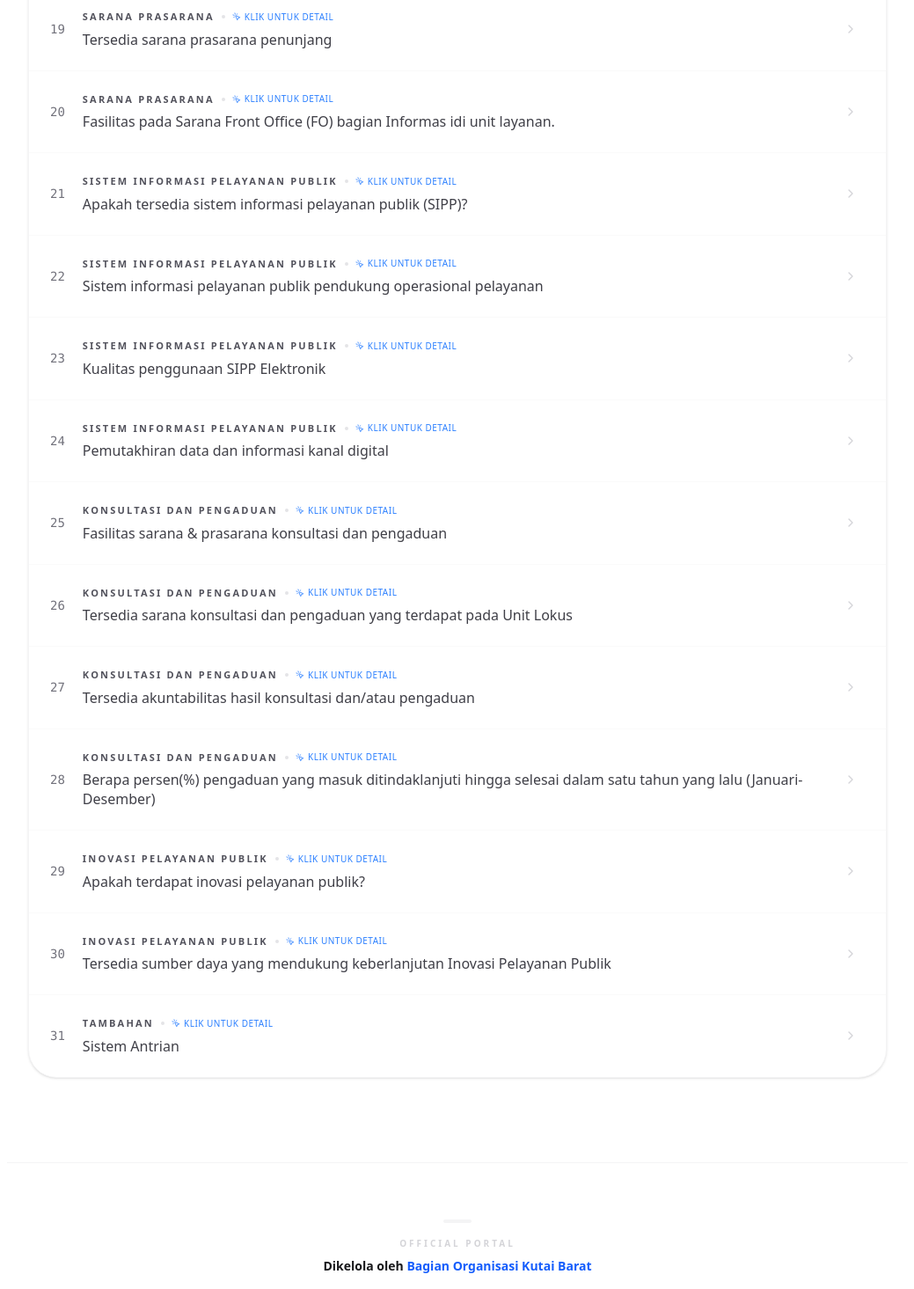
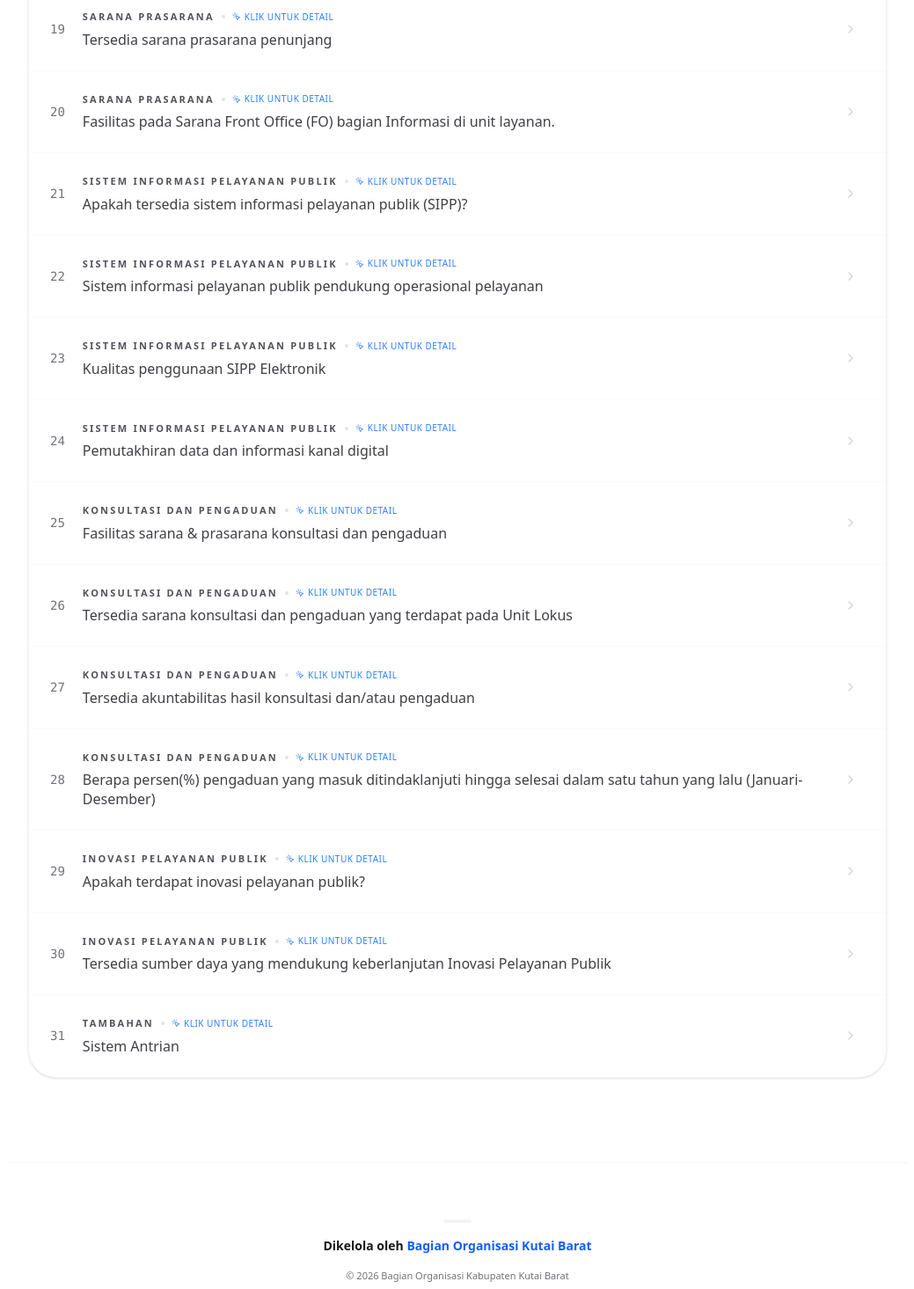
Before and after one commit to brayenid/pekppp-guide, a React (Vite) app: page / in a window 1280 px wide. Shown: the part 2480-3945 px from the top of the page at 88% size, without its empty margins (120-1159 px from the left). Built offline with nearby package versions, Linux system fonts and the light colour scheme.

Commit message:
fix: typos

```diff
--- a/src/App.tsx
+++ b/src/App.tsx
@@ -70,16 +70,15 @@ function App() {
         <footer className="max-w-5xl mx-auto px-6 py-16 mt-12 border-t border-zinc-100 text-center">
           <div className="flex flex-col items-center gap-2">
             <div className="w-8 h-1 bg-zinc-100 rounded-full mb-2" />
-            <p className="text-[10px] font-black uppercase tracking-[0.3em] text-zinc-300">Official Portal</p>
             <p className="text-sm font-bold text-zinc-900">
               Dikelola oleh <span className="text-blue-600">Bagian Organisasi Kutai Barat</span>
             </p>
-            <p className="text-[10px] text-zinc-400 font-medium mt-2">© 2026 Pemerintah Kabupaten Kutai Barat</p>
+            <p className="text-[11px] text-zinc-500 mt-2">© 2026 Bagian Organisasi Kabupaten Kutai Barat</p>
           </div>
         </footer>
 
         {/* --- FLOATING CTA WITH ROTATING GLOW --- */}
-        <div className="fixed bottom-0 left-0 right-0 p-4 md:p-6 z-[90] pointer-events-none flex justify-center md:justify-end">
+        <div className="fixed bottom-0 left-0 right-0 p-4 md:p-6 z-90 pointer-events-none flex justify-center md:justify-end">
           <motion.a
             href={DRIVE_UPLOAD_URL}
             target="_blank"
--- a/src/components/ImageGallery.tsx
+++ b/src/components/ImageGallery.tsx
@@ -19,7 +19,7 @@ export const ImageGallery: React.FC<Props> = ({ images, onImageClick }) => {
           <img
             src={img.url}
             alt={img.caption}
-            className="w-full h-48 object-cover transition-all duration-500 group-hover:scale-105 group-hover:brightness-90"
+            className="w-full h-56 object-cover transition-all duration-500 group-hover:scale-105 group-hover:brightness-90"
             loading="lazy"
             onError={(e) => {
               ;(e.target as HTMLImageElement).src = 'https://via.placeholder.com/600x400?text=Dokumen+PEKPPP'
--- a/src/data/pekppp.json
+++ b/src/data/pekppp.json
@@ -47,8 +47,8 @@
   {
     "id": "5",
     "aspek": "Kebijakan Pelayanan",
-    "pertanyaan": " Pemenuhan siklus Maklumat Pelayanan (ketersediaan, penetapan, dan publikasi)",
-    "buktiDukung": "Dokumen pengesahan Maklumat Pelayanan; Foto atau screenshot dari berbagai bentuk publikasi Maklumat Pelayan yang dimiliki.",
+    "pertanyaan": "Pemenuhan siklus Maklumat Pelayanan (ketersediaan, penetapan, dan publikasi)",
+    "buktiDukung": "Dokumen pengesahan Maklumat Pelayanan; Foto atau screenshot dari berbagai bentuk publikasi Maklumat Pelayanan yang dimiliki.",
     "images": [
       { "url": "/images/kebijakan-pelayanan/5/maklumat.png", "caption": "Maklumat Pelayanan" },
       { "url": "/images/kebijakan-pelayanan/5/maklumat-ig.png", "caption": "Maklumat Pelayanan di Instagram" },
@@ -70,7 +70,7 @@
     "id": "7",
     "aspek": "Kebijakan Pelayanan",
     "pertanyaan": "Jumlah media publikasi hasil SKM",
-    "buktiDukung": "Meliputi: Foto atau screenshot dari berbagai bentuk publikasi hasil SKM yang dimiliki. Publikasi informasi SKM adalah tersedianya informasi terkait metode, proses, dan hasil SKM untuk diketahui seluruh lapisan masyarakat. Media Publikasi dapat diakses melalui: Media cetak berupa brosur, leaflet, majalah, pamflet, buku saku, papan pengumuman; Media elektronik berupa TV, monitor, Kios-K;Media sosial berupa Facebook, Instagram, Twitter, Whatsapp, dll; Website; Aplikasi yang bisa diunduh; Papan reklame berupa Videotron, billboard, baliho, dll.",
+    "buktiDukung": "Meliputi: Foto atau screenshot dari berbagai bentuk publikasi hasil SKM yang dimiliki. Publikasi informasi SKM adalah tersedianya informasi terkait metode, proses, dan hasil SKM untuk diketahui seluruh lapisan masyarakat.",
     "images": [
       { "url": "/images/kebijakan-pelayanan/7/skm-web.png", "caption": "Media Publikasi SKM di Website" },
       { "url": "/images/kebijakan-pelayanan/7/skm-fb.png", "caption": "Media Publikasi SKM di Facebook" }
@@ -80,7 +80,7 @@
     "id": "8",
     "aspek": "Kebijakan Pelayanan",
     "pertanyaan": "Tindak lanjut hasil SKM dan kedalaman ruang lingkup untuk setiap jenis pelayanan.",
-    "buktiDukung": "Meliputi: Laporan SKM yang memuat rencana tindak lanjut dan Laporan tindak lanjut. Tindak lanjut Hasil SKM adalah hasil survei yang diolah, dianalisis yang menghasilkan rekomendasi yang kemudian dijadikan referensi kebijakan perbaikan layanan. Hasil SKM seluruh jenis pelayanan dalam bentuk saran dan rekomendasi ditindaklanjuti dan dipergunakan sebagai acuan perbaikan layanan dan kebijakan layanan oleh pimpinan daerah maupun pimpinan penyelenggara. Ruang lingkup SKM meliputi: persyaratan, prosedur, waktu, produk pelayanan, biaya, kompetensi perilaku dan maklumat pelayanan serta pengelolaan pengaduan (merujuk pada peraturan Menteri yang berlaku)",
+    "buktiDukung": "Meliputi: Laporan SKM yang memuat rencana tindak lanjut dan Laporan tindak lanjut.",
     "images": [
       {
         "url": "/images/kebijakan-pelayanan/8/persentase-rtl-skm.png",
@@ -92,7 +92,7 @@
     "id": "9",
     "aspek": "Kebijakan Pelayanan",
     "pertanyaan": "Kecepatan tindak lanjut hasil SKM seluruh jenis pelayanan",
-    "buktiDukung": "Meliputi: Laporan SKM yang memuat rencana tindak lanjut dan Laporan tindak lanjut. Kecepatan tindak lanjut rekomendasi hasil SKM guna melihat keseriusanunit lokusdalammelaksanakanSKM. Apakah hasil SKM segera ditindaklanjuti atau tidak.Adapun kecepatan tindak lanjut ini dilihat dari laporan pelaksanaan SKM oleh unit pelayanan pada 2 tahun terakhir serta laporan tindak lanjutnya.",
+    "buktiDukung": "Meliputi: Laporan SKM yang memuat rencana tindak lanjut dan Laporan tindak lanjut. Kecepatan tindak lanjut rekomendasi hasil SKM guna melihat keseriusan unit lokus dalam melaksanakan SKM. Apakah hasil SKM segera ditindaklanjuti atau tidak. Adapun kecepatan tindak lanjut ini dilihat dari laporan pelaksanaan SKM oleh unit pelayanan pada 2 tahun terakhir serta laporan tindak lanjutnya.",
     "images": [
       { "url": "/images/kebijakan-pelayanan/9/kecepatan-tindak-lanjut.png", "caption": "Kecepatan Tindak Lanjut" }
     ]
@@ -107,8 +107,8 @@
   {
     "id": "11",
     "aspek": "Profesionalisme SDM",
-    "pertanyaan": " Tersedia Kode Etik dan Kode Perilaku Pelaksana dan/atau Budaya Pelayanan di lingkungan instansi",
-    "buktiDukung": "Meliputi: Dokumen kode etik dan kode perilaku. Aturan Perilaku dan Kode Etik Pelaksana Pelayanan adalah pedoman sikap, perilaku, perbuatan,tulisan dan ucapan pegawai,serta hak dan kewajiban pelaksana layanan dalam menjalankan tugas-tugas pelayanankepada pengguna layanan. Unsur kode etikmeliputi: (1) Hak dan kewajiban, (2) larangan KKN, (3) larangan diskriminasi, (4) sanksi, (5) penghargaan.",
+    "pertanyaan": "Tersedia Kode Etik dan Kode Perilaku Pelaksana dan/atau Budaya Pelayanan di lingkungan instansi",
+    "buktiDukung": "Meliputi: Dokumen kode etik dan kode perilaku.",
     "images": [
       { "url": "/images/profesionalisme-sdm/11/sk-kode-etik.png", "caption": "SK Kode Etik dan Kode Perilaku" }
     ]
@@ -117,7 +117,7 @@
     "id": "12",
     "aspek": "Profesionalisme SDM",
     "pertanyaan": "Tersedia mekanisme yang dibangun unit kerja untuk menjaga dan meningkatkan motivasi kerja Pelaksana pelayanan",
-    "buktiDukung": " Meliputi: Dokumentasi pelaksanaan program/kegiatan; Peraturan; Video; Informasi lainnya yang relevan. Motivasi Kerja dapat diartikan sebagai daya pendorong/penggerak yang menciptakan kemauan Pelaksana pelayanan untuk bekerja secara efektif, dan terintegrasi dengan segala daya upayanya untuk menciptakan kepuasan pengguna layanan.",
+    "buktiDukung": "Meliputi: Dokumentasi pelaksanaan program/kegiatan; Peraturan; Video; Informasi lainnya yang relevan.",
     "images": [
       {
         "url": "/images/profesionalisme-sdm/12/peningkatan-motivasi.png",
@@ -128,11 +128,11 @@
   {
     "id": "13",
     "aspek": "Profesionalisme SDM",
-    "pertanyaan": " Tersedia kriteria pemberian penghargaan bagi pelaksana layanan yang berprestasi",
-    "buktiDukung": "Meliputi: Bukti Dukung: SK yang mengatur mengenai pemberian penghargaan. Dalam melaksanakan kegiatan pemberian penghargaan, ada kriteria-kriteria tertentu yang digunakan unit layanan sebagai dasar pelaksanaan kegiatan. Kriteria pemberian penghargaan adalah ukuran/indikator yang digunakan oleh UPP dalam menilai/menentukan prestasi petugas pelayanan yang terdiri dari unsur kehadiran, kinerja berupa kualitas hasil kerja yaitu menyelesaikan tugas sesuai dengan ketentuan yang diberikan atasan, kerja sama, inovatif/kreatif dalam kemampuan mengeluarkan ide, penampilan dalam penggunaan atribut, pakaian, dan lain-lain yang sudah ditetapkan, serta tidak pernah menerima komplain yang bersifat personal.",
+    "pertanyaan": "Tersedia kriteria pemberian penghargaan bagi pelaksana layanan yang berprestasi",
+    "buktiDukung": "Meliputi: Bukti Dukung: SK yang mengatur mengenai pemberian penghargaan.",
     "images": [
       {
-        "url": "/images/profesionalisme-sdm/13/kriterima-pemberian-penghargaan.png",
+        "url": "/images/profesionalisme-sdm/13/kriteria-pemberian-penghargaan.png",
         "caption": "Kriteria Pemberian Penghargaan"
       }
     ]
@@ -141,7 +141,7 @@
     "id": "14",
     "aspek": "Profesionalisme SDM",
     "pertanyaan": "Bagaimana budaya pelayanan yang diterapkan oleh unit layanan dan diperlihatkan oleh Pelaksana layanan?",
-    "buktiDukung": "Meliputi: Foto bukti dukung pegawai menerapkan budaya pelayanan. Komponen identitas petugas pelayanan terdiri dari seragam sebagai pakaian atau atribut yang membedakan antara petugas layanan dan masyarakat atau pengguna layanan, identitas nama yang dapat berupa name tag, ID card, dan sejenisnya, serta PIN, atribut, atau logo unit pelayanan yang merupakan berbagai atribut khas unit pelayanan yang dikenakan oleh pegawai seperti pin petugas pelayanan, selempang, dan sebagainya; selain itu, terdapat pula aturan penerapan 5S yang merupakan kebijakan terkait penerapan 5S oleh petugas yang berlaku, serta nilai-nilai budaya layanan yang dapat diwujudkan dalam bentuk slogan, motto, maskot, dan sebagainya.",
+    "buktiDukung": "Meliputi: Foto bukti dukung pegawai menerapkan budaya pelayanan.",
     "images": [
       {
         "url": "/images/profesionalisme-sdm/14/penerapan-budaya-pelayanan.png",
@@ -152,8 +152,8 @@
   {
     "id": "15",
     "aspek": "Sarana Prasarana",
-    "pertanyaan": " Tersedia tempat parkir dengan fasilitas pendukung.",
-    "buktiDukung": "Meliputi: Foto tempat parkir dan seluruh fasilitas parkir yang ada. Sarana tempat parkir merupakan sarana pendukung yang terdiri dari fasilitas dan petugas khusus untuk memberikan layanan tempat, keamanan kendaraan, serta kenyamanan kepada masyarakat melalui akses yang mudah, perlakuan yang sama, serta tidak diskriminatif dengan tetap memberikan perhatian khusus bagi kelompok berkebutuhan khusus; adapun fasilitas pendukungnya mencakup ketersediaan parkir roda dua dan roda empat dengan pemisahan marka yang jelas, petugas parkir yang berjaga di area, pemeriksaan karcis atau kartu parkir sebagai bukti kepemilikan kendaraan, pemasangan CCTV yang aktif dan terpantau melalui monitor, penyediaan tempat penitipan jaket atau helm, penggunaan pelindung seperti kanopi atau atap bahan lainnya, hingga penyediaan layanan drive thru.",
+    "pertanyaan": "Tersedia tempat parkir dengan fasilitas pendukung.",
+    "buktiDukung": "Meliputi: Foto tempat parkir dan seluruh fasilitas parkir yang ada.",
     "images": [
       { "url": "/images/sarana-prasarana/15/penitipan-helm.png", "caption": "Penitipan Helm" },
       { "url": "/images/sarana-prasarana/15/lap-parkir.png", "caption": "Tempat Parkir" },
@@ -203,48 +203,48 @@
     "id": "19",
     "aspek": "Sarana Prasarana",
     "pertanyaan": "Tersedia sarana prasarana penunjang",
-    "buktiDukung": "Meliputi: Foto/Video sarpras penunjang/data dukung. Sarana prasarana penunjang lainnya adalah fasilitas khusus layak pakai bagi pengguna layanan yang tidak langsung terkait pengurusan pelayanan",
+    "buktiDukung": "Meliputi: Foto/Video sarpras penunjang/data dukung.",
     "images": [
       { "url": "/images/sarana-prasarana/19/titik-kumpul.png", "caption": "Titik Kumpul" },
-      { "url": "/sarana-prasarana/19/p3k.png", "caption": "Perangkat P3K" },
-      { "url": "/sarana-prasarana/19/mushola.png", "caption": "Mushola" },
+      { "url": "/images/sarana-prasarana/19/p3k.png", "caption": "Perangkat P3K" },
+      { "url": "/images/sarana-prasarana/19/mushola.png", "caption": "Mushola" },
       { "url": "/images/sarana-prasarana/19/apar.png", "caption": "Alat Pemadam Api Ringan (APAR)" }
     ]
   },
   {
     "id": "20",
     "aspek": "Sarana Prasarana",
-    "pertanyaan": "Fasilitas pada Sarana Front Office (FO) bagian Informas idi unit layanan.",
-    "buktiDukung": "Meliputi: Foto/Video front office bagian layanan informasi. Sarana Front Office bagian informasi adalah fasilitas/tempat khusus yang disediakan untuk layanan informasi tatap muka langsung di kantor pelayanan. Dapat berupa ruang khusus atau meja layanan khusus.",
+    "pertanyaan": "Fasilitas pada Sarana Front Office (FO) bagian Informasi di unit layanan.",
+    "buktiDukung": "Meliputi: Foto/Video front office bagian layanan informasi.",
     "images": [{ "url": "/images/sarana-prasarana/20/petugas-khusus.png", "caption": "Petugas Khusus" }]
   },
   {
     "id": "21",
     "aspek": "Sistem Informasi Pelayanan Publik",
     "pertanyaan": "Apakah tersedia sistem informasi pelayanan publik (SIPP)?",
-    "buktiDukung": "Meliputi: Akun pengguna pada SIPPN Screenshot tampilan akun unit layanan pada SIPPN yang menampilkan jumlah layanan yang telah diinput pada SIPPN.",
+    "buktiDukung": "Meliputi: Akun pengguna pada SIPPN Screenshot tampilan akun unit layanan pada SIPPN.",
     "images": [{ "url": "/images/sipp/21/ss-sippn.png", "caption": "SS SIPPN" }]
   },
   {
     "id": "22",
     "aspek": "Sistem Informasi Pelayanan Publik",
     "pertanyaan": "Sistem informasi pelayanan publik pendukung operasional pelayanan",
-    "buktiDukung": "SIPP didukung dengan sistem informasi yang minimal memenuhi unsur data pendukung pelayanan, yang meliputi pengelolaan pengaduan melalui SP4N-LAPOR, pelaksanaan Survei Kepuasan Masyarakat, pengelolaan SDM melalui aplikasi atau website kepegawaian, penyediaan FAQ, pengelolaan keuangan pelayanan publik khususnya bagi layanan berbayar, serta berbagai unsur pendukung relevan lainnya.",
+    "buktiDukung": "SIPP didukung dengan sistem informasi yang minimal memenuhi unsur data pendukung pelayanan.",
     "images": [{ "url": "/images/sipp/22/pendukung-layanan.png", "caption": "Pendukung Layanan" }]
   },
   {
     "id": "23",
     "aspek": "Sistem Informasi Pelayanan Publik",
     "pertanyaan": "Kualitas penggunaan SIPP Elektronik",
-    "buktiDukung": "Kualitas kegunaan SIPP Elektronik berbasis website/aplikasi adalah mutu yang berhubungan dengan rancangan website/aplikasi seperti kemudahan penggunaan, navigasi, kanal resmi, dan kompatibel.",
+    "buktiDukung": "Kualitas kegunaan SIPP Elektronik berbasis website/aplikasi adalah mutu yang berhubungan dengan rancangan website/aplikasi.",
     "images": [{ "url": "/images/sipp/23/sipp-dimiliki.png", "caption": "SIPP Yang Dimiliki (Boleh sertai SS SIPPN)" }]
   },
   {
     "id": "24",
     "aspek": "Sistem Informasi Pelayanan Publik",
     "pertanyaan": "Pemutakhiran data dan informasi kanal digital",
-    "buktiDukung": "Pemutakhiran data dan informasi kanal digital adalah pembaruan data, informasi dan aplikasi yang disajikan dalam situs unit pelayanan.",
-    "images": [{ "url": "/images/sipp/24/pemuktahiran-data.png", "caption": "Pemuktahiran Data Pada Kanal Digital" }]
+    "buktiDukung": "Pemutakhiran data dan informasi kanal digital adalah pembaruan data, informasi dan aplikasi.",
+    "images": [{ "url": "/images/sipp/24/pemutakhiran-data.png", "caption": "Pemutakhiran Data Pada Kanal Digital" }]
   },
   {
     "id": "25",
@@ -277,14 +277,14 @@
     "id": "28",
     "aspek": "Konsultasi dan Pengaduan",
     "pertanyaan": "Berapa persen(%) pengaduan yang masuk ditindaklanjuti hingga selesai dalam satu tahun yang lalu (Januari-Desember)",
-    "buktiDukung": "Meliputi: Dokumentasi konsultasi dan pengaduan serta tindak lanjutnya, dan Screenshot tampilan pada  SP4N- LAPOR! yang menunjukkan jumlah konsultasi dan pengaduan yang masuk dan yang telah ditindaklanjuti.",
+    "buktiDukung": "Meliputi: Dokumentasi konsultasi dan pengaduan serta tindak lanjutnya.",
     "images": [{ "url": "/images/konsultasi-pengaduan/28/persentase-pengaduan.png", "caption": "Persentase Pengaduan" }]
   },
   {
     "id": "29",
     "aspek": "Inovasi Pelayanan Publik",
     "pertanyaan": "Apakah terdapat inovasi pelayanan publik?",
-    "buktiDukung": "Meliputi: Proposal Inovasi Pelayanan Publik,Dokumentasi pelaksanaan Inovasi (foto, daftar hadir,dll),Bukti keikutsertaan dan/atau piagam penghargaan yang diperoleh atas inovasi yang dimiliki dalam suatu kompetisi inovasi pelayanan publik.",
+    "buktiDukung": "Meliputi: Proposal Inovasi Pelayanan Publik, Dokumentasi pelaksanaan Inovasi.",
     "images": [{ "url": "/images/inovasi/29/bentuk-inovasi.png", "caption": "Bentuk Inovasi" }]
   },
   {
--- a/src/pages/DataRegulasi.tsx
+++ b/src/pages/DataRegulasi.tsx
@@ -79,7 +79,7 @@ export default function DataRegulasi() {
                   transition={{ delay: idx * 0.05 }}
                   className="group hover:bg-zinc-50/50 transition-colors">
                   <td className="px-6 py-5 text-center">
-                    <span className="font-mono text-xs font-bold text-zinc-300 group-hover:text-zinc-500 transition-colors">
+                    <span className="font-mono text-xs font-bold text-zinc-400 group-hover:text-zinc-500 transition-colors">
                       {item.no.toString().padStart(2, '0')}
                     </span>
                   </td>
@@ -88,7 +88,7 @@ export default function DataRegulasi() {
                   </td>
                   <td className="px-6 py-5 text-right">
                     <div className="flex items-center justify-end gap-2 text-zinc-500 group-hover:text-amber-600 transition-colors">
-                      <span className="text-[12px] font-medium italic">{item.ketentuan}</span>
+                      <span className="text-[12px]">{item.ketentuan}</span>
                       <Book className="w-3.5 h-3.5 opacity-40 group-hover:opacity-100" />
                     </div>
                   </td>
--- a/src/pages/Home.tsx
+++ b/src/pages/Home.tsx
@@ -291,9 +291,6 @@ const Home = () => {
                     {activeImage.caption}
                   </p>
                 </div>
-                <div className="px-4 py-1.5 bg-zinc-50 rounded-full text-[10px] font-bold text-zinc-400 uppercase tracking-widest border border-zinc-100">
-                  Referensi Resmi
-                </div>
               </div>
             </motion.div>
           </div>
```
